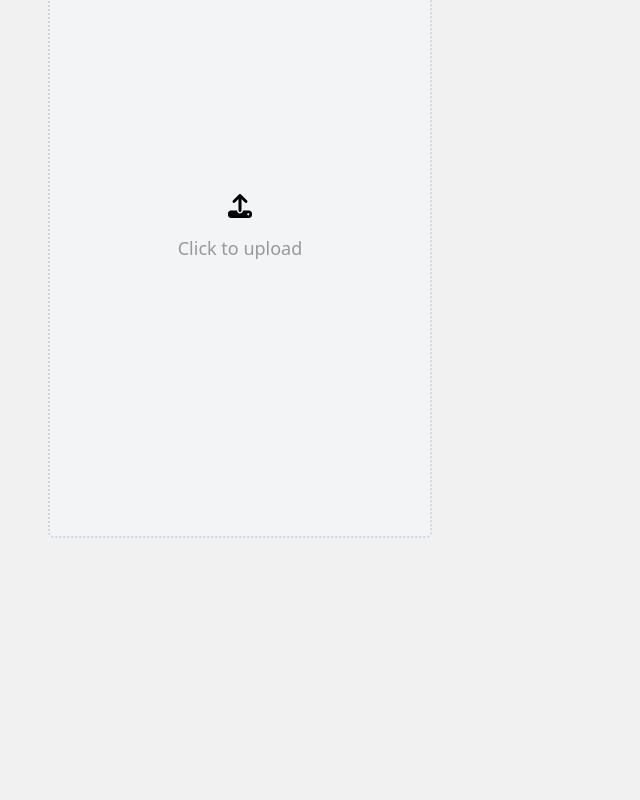
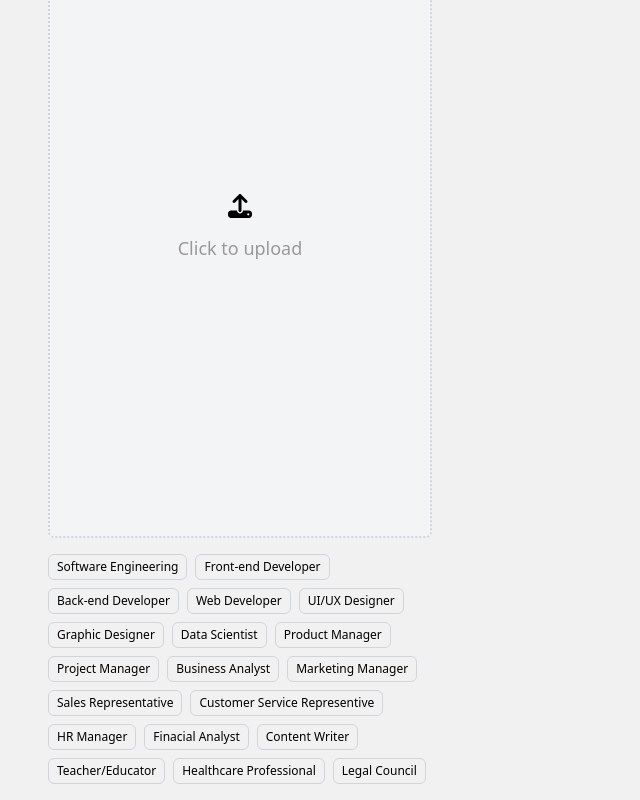
Before and after one commit to TheSoftNode/Resume, a React (Vite) app: page /template/create in a window 1280 px wide. Shown: the part 327-1127 px from the top of the page, without its empty margins (0-640 px from the left). Before the commit the page ends 890 px from the top, so only its background shows below. Built offline with nearby package versions, Linux system fonts and the light colour scheme; no server answers; a web font is replaced by a local one.

Commit message:
Complete the tag display and functionalities

```diff
--- a/src/pages/CreateTemplate.jsx
+++ b/src/pages/CreateTemplate.jsx
@@ -4,6 +4,7 @@ import { FaTrash, FaUpload } from 'react-icons/fa6';
 import { PuffLoader } from 'react-spinners';
 import { toast } from 'react-toastify';
 import { storage } from '../config/firebase.config';
+import { initialTags } from '../utils/helpers';
 
 const CreateTemplate = () => {
     const [formData, setFormData] = useState({
@@ -15,7 +16,9 @@ const CreateTemplate = () => {
       isImageLoading: false,
       url: null,
       progress: 0
-    })
+    });
+
+    const [selectedTags, setSelectedTags] = useState([])
 
     // Handling input changes
     const handleInputChange = (e) => {
@@ -92,6 +95,17 @@ const CreateTemplate = () => {
     const isAllowed = file => {
       const allowedTypes = ["image/jpeg", "image/jpg", "image/png"]
       return allowedTypes.includes(file.type)
+    }
+
+    const handleSelectedTags = tag => {
+      // Check if the tag is selected or not
+      if(selectedTags.includes(tag)){
+        // if selected then remove it
+        setSelectedTags(selectedTags.filter(selected => selected !== tag))
+      }
+      else {
+        setSelectedTags([...selectedTags, tag])
+      }
     }
 
   return (
@@ -184,6 +198,22 @@ const CreateTemplate = () => {
                 </React.Fragment>
               )}
             </div>
+
+            {/* tags */}
+            <div className="w-full flex items-center flex-wrap gap-2">
+              {initialTags.map((tag, i) => (
+                <div
+                  key={i}
+                  className={`border border-gray-300 px-2 py-1
+                    rounded-md cursor-pointer ${selectedTags.includes(tag) ?
+                      "bg-blue-500 text-white" : ""
+                    }`}
+                  onClick={() => handleSelectedTags(tag)}
+                >
+                  <p className="text-xs">{tag}</p>
+                </div>
+              ))}
+            </div>
         </div>
 
         {/* right container */}
--- a/src/utils/helpers.js
+++ b/src/utils/helpers.js
@@ -1 +1,23 @@
-export const adminIds = ["112494580135029381911", 117434668401094329982]
+export const adminIds = ["112494580135029381911", "117434668401094329982"]
+
+export const initialTags = [
+    "Software Engineering",
+    "Front-end Developer",
+    "Back-end Developer",
+    "Web Developer",
+    "UI/UX Designer",
+    "Graphic Designer",
+    "Data Scientist",
+    "Product Manager",
+    "Project Manager",
+    "Business Analyst",
+    "Marketing Manager",
+    "Sales Representative",
+    "Customer Service Representive",
+    "HR Manager",
+    "Finacial Analyst",
+    "Content Writer",
+    "Teacher/Educator",
+    "Healthcare Professional",
+    "Legal Council"
+]
```
